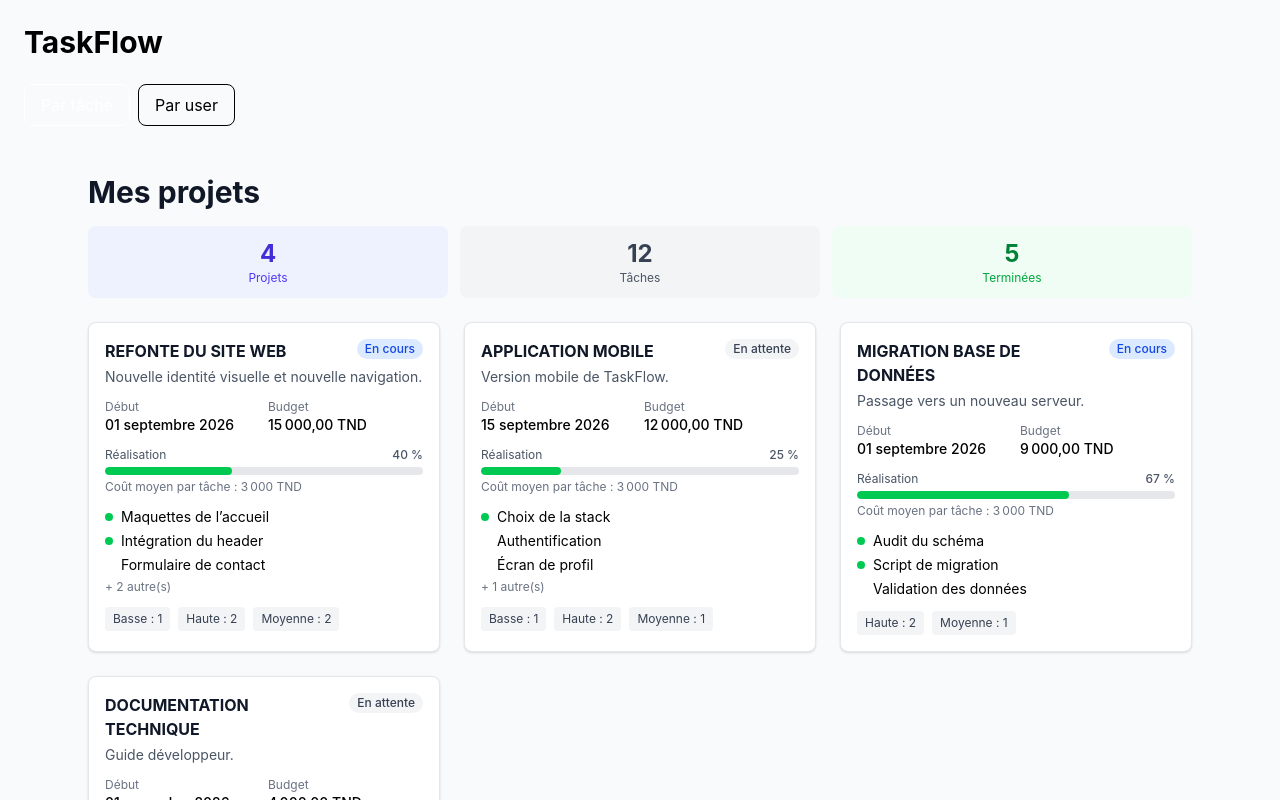
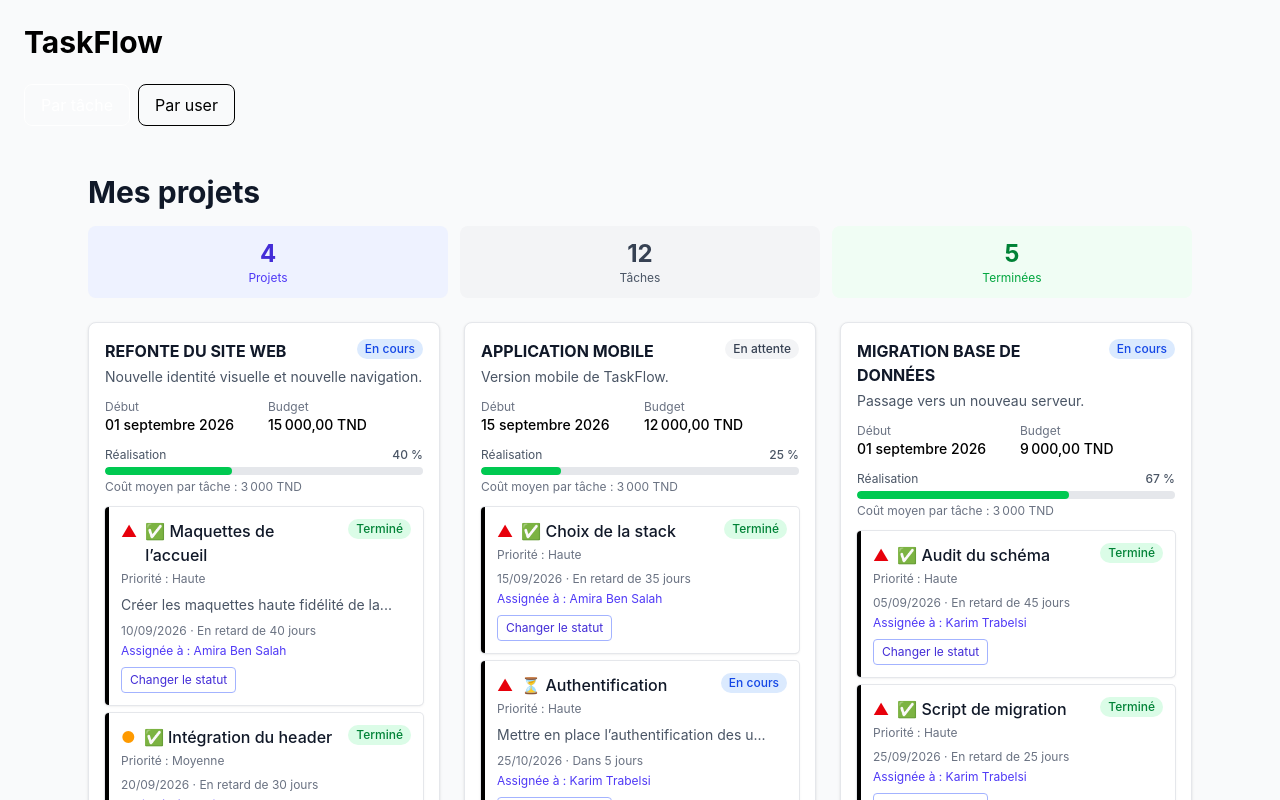
Before and after one commit to ikuraku/TaskFlow, an Angular app: page / in a window 1280 px wide. Shown: the top 800 px of the page. Built offline with nearby package versions, Linux system fonts and the light colour scheme.

Commit message:
TP4-partie3

```diff
--- a/src/app/features/projects/components/project-card/project-card.html
+++ b/src/app/features/projects/components/project-card/project-card.html
@@ -59,23 +59,20 @@
       </p>
     </div>
 
-    <!-- Aperçu des 3 premières tâches -->
-    <ul class="mt-3 space-y-1 text-sm">
-      @for (task of project.tasks | slice:0:3; track task.id) {
-        <li class="flex items-center gap-2">
-          <span
-            class="h-2 w-2 shrink-0 rounded-full"
-            [class.bg-green-500]="task.status === 'Terminé'"
-            [class.bg-blue-500]="task.status === 'En cours'"
-            [class.bg-gray-400]="task.status === 'En attente'">
-          </span>
-          <span class="truncate">{{ task.title }}</span>
-        </li>
+    <!-- Aperçu des 3 premières tâches, avec changement de statut -->
+    <div class="mt-3">
+      <app-task-list
+        [tasks]="(project.tasks | slice:0:3)"
+        [users]="users"
+        (taskStatusChange)="onTaskStatusChange($event)">
+      </app-task-list>
+
+      @if (project.tasks.length > 3) {
+        <p class="mt-1 text-xs text-gray-500">
+          + {{ project.tasks.length - 3 }} autre(s) : cliquer sur le projet
+        </p>
       }
-      @if (project.tasks.length > 3) {
-        <li class="text-xs text-gray-500">+ {{ project.tasks.length - 3 }} autre(s)</li>
-      }
-    </ul>
+    </div>
 
     <!-- Compteurs par priorité -->
     <div class="mt-3 flex flex-wrap gap-2 text-xs">
--- a/src/app/features/projects/components/project-card/project-card.ts
+++ b/src/app/features/projects/components/project-card/project-card.ts
@@ -1,6 +1,9 @@
 import { Component, EventEmitter, Input, Output } from '@angular/core';
 import { CurrencyPipe, DatePipe, DecimalPipe, KeyValuePipe, PercentPipe, SlicePipe, UpperCasePipe } from '@angular/common';
 import { Project } from '../../models/project.model';
+import { ProjectTaskStatusChange, TaskStatusChange } from '../../models/task.model';
+import { User } from '../../../users/models/user.model';
+import { TaskList } from '../task-list/task-list';
 import { HighlightDirective } from '../../../../shared/directives/highlight.directive';
 
 @Component({
@@ -8,16 +11,24 @@
   standalone: true,
   imports: [
     UpperCasePipe, DatePipe, CurrencyPipe, PercentPipe, DecimalPipe, SlicePipe, KeyValuePipe,
-    HighlightDirective,
+    HighlightDirective, TaskList,
   ],
   templateUrl: './project-card.html',
 })
 export class ProjectCard {
   @Input({ required: true }) project!: Project;
+  @Input() users: User[] = [];
+
   @Output() selected = new EventEmitter<Project>();
+  @Output() taskStatusChange = new EventEmitter<ProjectTaskStatusChange>();
 
   onSelect(): void {
     this.selected.emit(this.project);
+  }
+
+  // On n'écrit rien dans this.project : on ajoute projectId et on remonte
+  onTaskStatusChange(change: TaskStatusChange): void {
+    this.taskStatusChange.emit({ projectId: this.project.id, ...change });
   }
 
   get completionRate(): number {
--- a/src/app/features/projects/components/project-list/project-list.html
+++ b/src/app/features/projects/components/project-list/project-list.html
@@ -22,6 +22,7 @@
 
   @if (projects.length > 0) {
 
+    <!-- Cartes des projets -->
     <div class="grid grid-cols-1 gap-6 md:grid-cols-2 lg:grid-cols-3">
       @for (project of projects; track project.id) {
         <div
@@ -30,13 +31,15 @@
           [class.ring-indigo-500]="selectedProject?.id === project.id">
           <app-project-card
             [project]="project"
-            (selected)="selectProject($event)">
+            [users]="users"
+            (selected)="selectProject($event)"
+            (taskStatusChange)="onTaskStatusChange($event)">
           </app-project-card>
         </div>
       }
     </div>
 
-    <!-- Détail du projet sélectionné -->
+    <!-- Détail du projet sélectionné : toutes ses tâches -->
     @if (selectedProject) {
       <div class="mt-8 rounded-lg border border-indigo-200 bg-white p-5 shadow-sm">
         <div class="mb-4 flex items-start justify-between gap-3">
@@ -52,7 +55,11 @@
           </button>
         </div>
 
-        <app-task-list [tasks]="selectedProject.tasks" [users]="users" />
+        <app-task-list
+          [tasks]="selectedProject.tasks"
+          [users]="users"
+          (taskStatusChange)="onDetailStatusChange($event)">
+        </app-task-list>
       </div>
     }
 
--- a/src/app/features/projects/components/project-list/project-list.ts
+++ b/src/app/features/projects/components/project-list/project-list.ts
@@ -1,5 +1,6 @@
 import { Component, OnInit, inject } from '@angular/core';
 import { Project } from '../../models/project.model';
+import { ProjectTaskStatusChange, TaskStatusChange } from '../../models/task.model';
 import { User } from '../../../users/models/user.model';
 import { ProjectCard } from '../project-card/project-card';
 import { TaskList } from '../task-list/task-list';
@@ -10,7 +11,7 @@
   selector: 'app-project-list',
   standalone: true,
   imports: [ProjectCard, TaskList],
-  templateUrl: './project-list.html'
+  templateUrl: './project-list.html',
 })
 export class ProjectList implements OnInit {
   private projectService = inject(ProjectService);
@@ -25,6 +26,38 @@
     this.userService.getUsers().subscribe(users => (this.users = users));
   }
 
+  selectProject(project: Project): void {
+    this.selectedProject = this.selectedProject?.id === project.id ? undefined : project;
+  }
+
+  closeDetail(): void {
+    this.selectedProject = undefined;
+  }
+
+  // Reçoit { projectId, taskId, status } et remplace le projet et la tâche concernés
+  onTaskStatusChange(change: ProjectTaskStatusChange): void {
+    this.projects = this.projects.map(project =>
+      project.id !== change.projectId
+        ? project
+        : {
+          ...project,
+          tasks: project.tasks.map(task =>
+            task.id === change.taskId ? { ...task, status: change.status } : task
+          ),
+        }
+    );
+
+    // Le panneau de détail doit pointer vers le nouveau projet, pas l'ancien
+    if (this.selectedProject) {
+      this.selectedProject = this.projects.find(p => p.id === this.selectedProject!.id);
+    }
+  }
+
+  // Changement venu du panneau de détail : le projet concerné est le projet sélectionné
+  onDetailStatusChange(change: TaskStatusChange): void {
+    if (!this.selectedProject) return;
+    this.onTaskStatusChange({ projectId: this.selectedProject.id, ...change });
+  }
   get totalTasks(): number {
     return this.projects.reduce((sum, p) => sum + p.tasks.length, 0);
   }
@@ -35,12 +68,4 @@
       0
     );
   }
-
-  selectProject(project: Project): void {
-    this.selectedProject = this.selectedProject?.id === project.id ? undefined : project;
-  }
-
-  closeDetail(): void {
-    this.selectedProject = undefined;
-  }
 }
--- a/src/app/features/projects/components/task-item/task-item.html
+++ b/src/app/features/projects/components/task-item/task-item.html
@@ -73,4 +73,14 @@
   @if (showAssignee() && assigneeName()) {
     <p class="mt-1 text-xs text-indigo-600">Assignée à : {{ assigneeName() }}</p>
   }
+  <!-- Bouton : à chaque clic, la tâche passe au statut suivant -->
+  @if (editable()) {
+    <button
+      type="button"
+      (click)="changeStatus($event)"
+      class="mt-2 rounded border border-indigo-300 px-2 py-1 text-xs text-indigo-700 hover:bg-indigo-50">
+      Changer le statut
+    </button>
+  }
+
 </div>
--- a/src/app/features/projects/components/task-item/task-item.ts
+++ b/src/app/features/projects/components/task-item/task-item.ts
@@ -1,24 +1,41 @@
-import { Component, input } from '@angular/core';
+import { Component, computed, input, output } from '@angular/core';
 import { DatePipe } from '@angular/common';
-import { Task } from '../../models/task.model';
+import { Task, TaskStatus } from '../../models/task.model';
 import { TruncatePipe } from '../../../../shared/pipes/truncate.pipe';
 import { DeadlinePipe } from '../../../../shared/pipes/deadline.pipe';
+import { StatusIconPipe } from '../../../../shared/pipes/status-icon.pipe';
 import { HighlightDirective } from '../../../../shared/directives/highlight.directive';
 import { OverdueDirective } from '../../../../shared/directives/overdue.directive';
 import { TooltipDirective } from '../../../../shared/directives/tooltip.directive';
-import { StatusIconPipe } from '../../../../shared/pipes/status-icon.pipe';
+
+// Cycle : En attente → En cours → Terminé → En attente
+const NEXT_STATUS: Record<TaskStatus, TaskStatus> = {
+  'En attente': 'En cours',
+  'En cours': 'Terminé',
+  'Terminé': 'En attente',
+};
 
 @Component({
   selector: 'app-task-item',
   standalone: true,
-  imports: [DatePipe, TruncatePipe, DeadlinePipe, StatusIconPipe, HighlightDirective, OverdueDirective, TooltipDirective],
+  imports: [
+    DatePipe, TruncatePipe, DeadlinePipe, StatusIconPipe,
+    HighlightDirective, OverdueDirective, TooltipDirective,
+  ],
   templateUrl: './task-item.html',
 })
 export class TaskItem {
-  // Entrée obligatoire : la tâche à afficher
   task = input.required<Task>();
-
-  // Entrées optionnelles, transmises par TaskList
   showAssignee = input(true);
   assigneeName = input<string | null>(null);
+  editable = input(true);
+
+  // Événement envoyé au parent, avec le NOUVEAU statut
+  taskStatusChange = output<TaskStatus>();
+
+  changeStatus(event: Event): void {
+    event.stopPropagation(); // évite de sélectionner la carte projet derrière le bouton
+    const next = NEXT_STATUS[this.task().status];
+    this.taskStatusChange.emit(next);
+  }
 }
--- a/src/app/features/projects/components/task-list/task-list.html
+++ b/src/app/features/projects/components/task-list/task-list.html
@@ -4,7 +4,9 @@
       <app-task-item
         [task]="task"
         [showAssignee]="showAssignee()"
-        [assigneeName]="getAssigneeName(task.assigneeId)">
+        [assigneeName]="getAssigneeName(task.assigneeId)"
+        [editable]="editable()"
+        (taskStatusChange)="onStatusChange(task.id, $event)">
       </app-task-item>
     </li>
   } @empty {
--- a/src/app/features/projects/components/task-list/task-list.ts
+++ b/src/app/features/projects/components/task-list/task-list.ts
@@ -1,5 +1,5 @@
-import { Component, input } from '@angular/core';
-import { Task } from '../../models/task.model';
+import { Component, computed, input, output } from '@angular/core';
+import { Task, TaskStatus, TaskStatusChange } from '../../models/task.model';
 import { User } from '../../../users/models/user.model';
 import { TaskItem } from '../task-item/task-item';
 
@@ -13,9 +13,19 @@
   tasks = input.required<Task[]>();
   users = input<User[]>([]);
   showAssignee = input(true);
+  editable = input(true);
+
+  // Remonte : identifiant de la tâche + nouveau statut
+  taskStatusChange = output<TaskStatusChange>();
+
+  private userNames = computed(() => new Map(this.users().map(u => [u.id, u.name])));
 
   getAssigneeName(assigneeId?: number): string {
     if (assigneeId === undefined) return 'Non assignée';
-    return this.users().find(u => u.id === assigneeId)?.name ?? 'Non assignée';
+    return this.userNames().get(assigneeId) ?? 'Non assignée';
+  }
+
+  onStatusChange(taskId: number, status: TaskStatus): void {
+    this.taskStatusChange.emit({ taskId, status });
   }
 }
--- a/src/app/features/projects/models/task.model.ts
+++ b/src/app/features/projects/models/task.model.ts
@@ -1,9 +1,23 @@
+export type TaskPriority = 'Basse' | 'Moyenne' | 'Haute';
+export type TaskStatus = 'En attente' | 'En cours' | 'Terminé';
+
 export interface Task {
   id: number;
   title: string;
-  priority: 'Basse' | 'Moyenne' | 'Haute';
-  status: 'En attente' | 'En cours' | 'Terminé';
+  priority: TaskPriority;
+  status: TaskStatus;
   assigneeId?: number;
-  dueDate?: string;      // 'YYYY-MM-DD'
+  dueDate?: string;
   description?: string;
 }
+
+/** Émis par TaskList : quelle tâche, quel nouveau statut. */
+export interface TaskStatusChange {
+  taskId: number;
+  status: TaskStatus;
+}
+
+/** Émis par ProjectCard : on ajoute le projet concerné. */
+export interface ProjectTaskStatusChange extends TaskStatusChange {
+  projectId: number;
+}
--- a/src/app/features/users/components/user-project-group/user-project-group.html
+++ b/src/app/features/users/components/user-project-group/user-project-group.html
@@ -6,5 +6,5 @@
     </span>
   </div>
 
-  <app-task-list [tasks]="tasks" [showAssignee]="false" />
+  <app-task-list [tasks]="tasks" [showAssignee]="false" [editable]="false" />
 </div>
```
